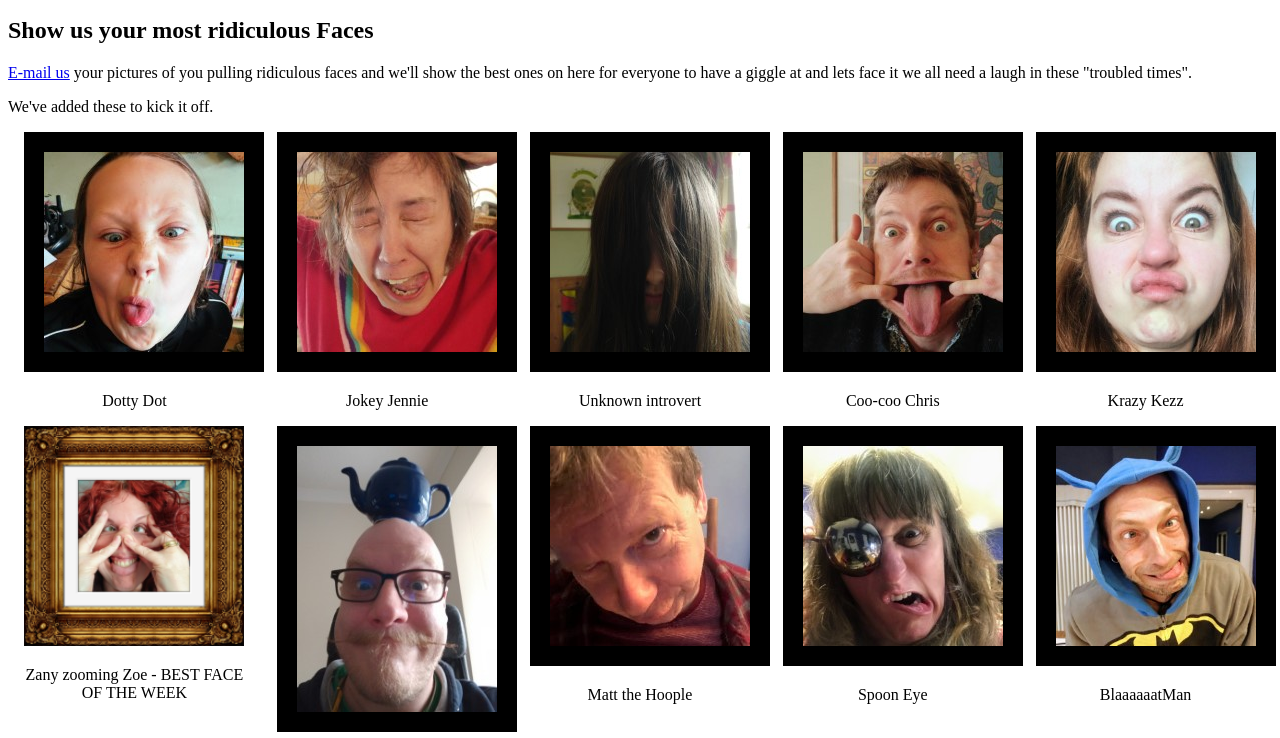
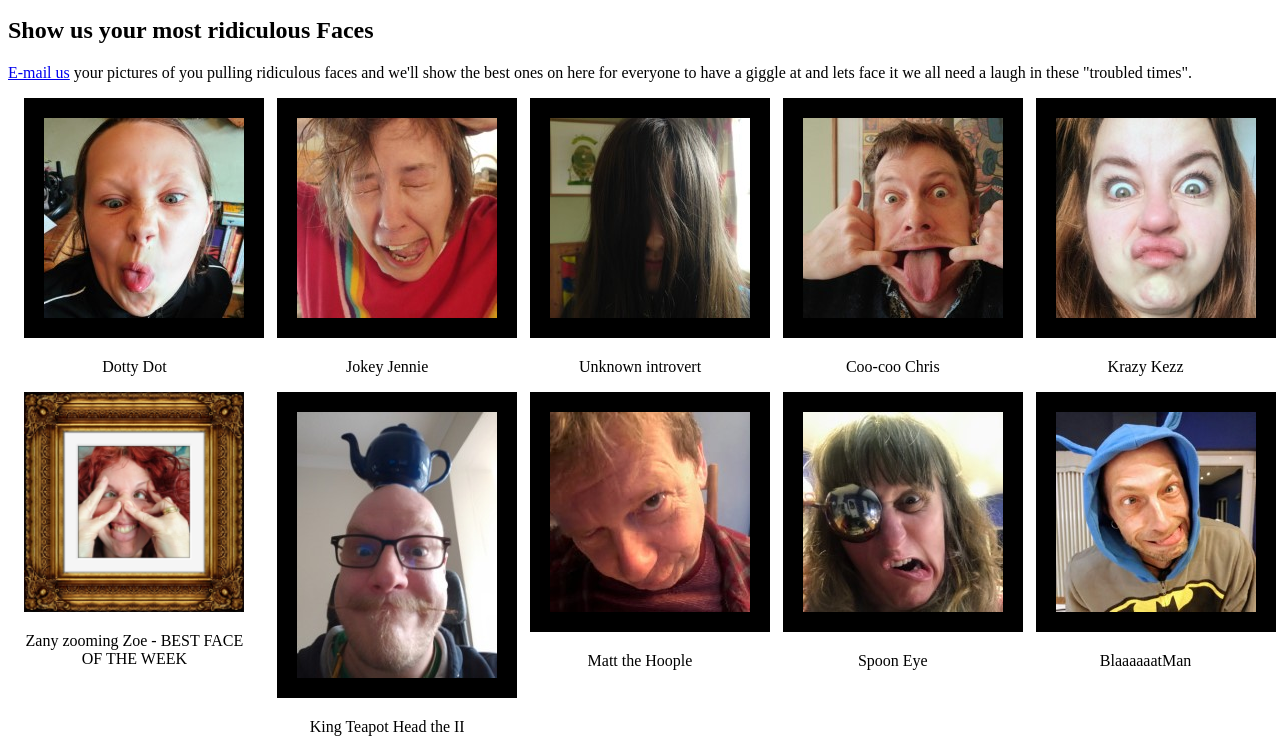
Before and after one commit to chrisdennett/silly-faces-of-ulverston, a website: page index.html in a window 1280 px wide. Shown: the part 98-836 px from the top of the page. Drawn offline with Linux system fonts and the light colour scheme.

Commit message:
oooooooooooooooooooo

```diff
--- a/index.html
+++ b/index.html
@@ -55,7 +55,6 @@
       everyone to have a giggle at and lets face it we all need a laugh in these
       "troubled times".
     </p>
-    <p>We've added these to kick it off.</p>
 
     <div class="cards">
       <div class="face-card">
```
